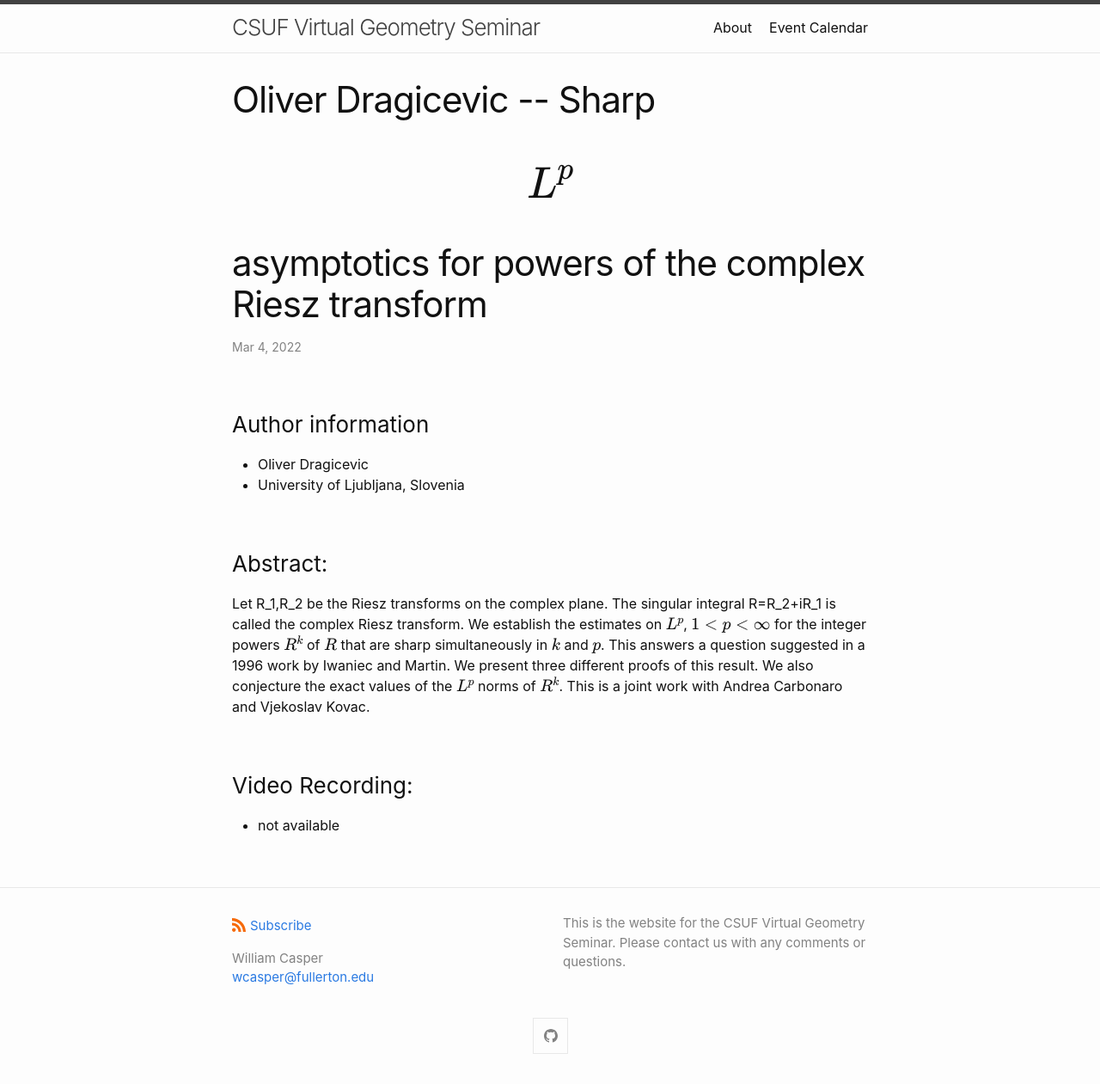
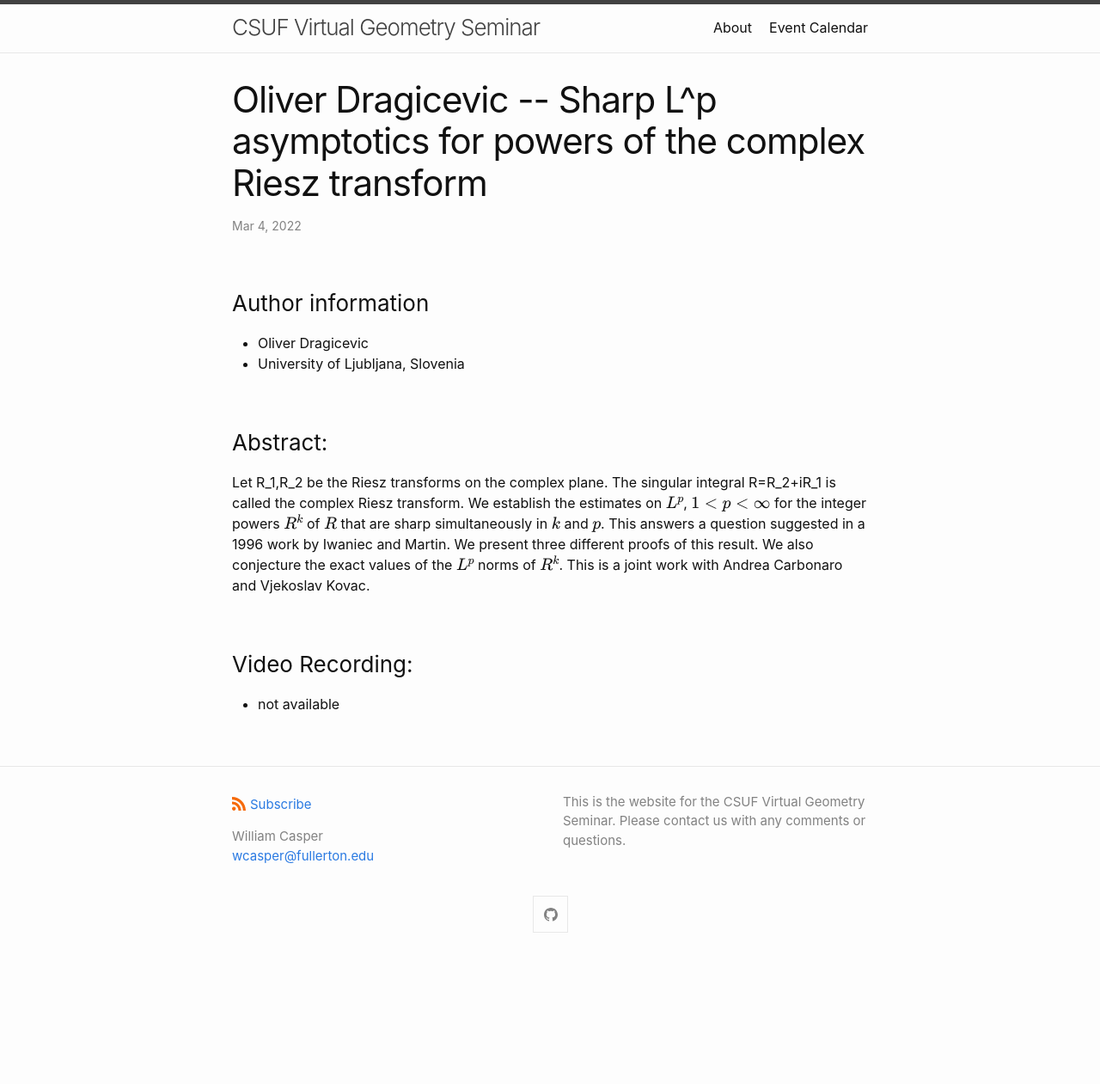
Before and after one commit to wcasper/geometry-seminar, a Jekyll site: the page built from _posts/2022-03-04-Talk-03.md, in a window 1280 px wide. Shown: the whole page at 86% size. Built offline with Jekyll 4.4.1, drawn with Linux system fonts in a browser that asks for light colours; after the commit the page ends 1120 px from its top, so only the background shows below that.

```diff
--- a/_posts/2022-03-04-Talk-03.md
+++ b/_posts/2022-03-04-Talk-03.md
@@ -1,6 +1,6 @@
 ---
 layout: post
-title: Oliver Dragicevic -- Sharp $$L^p$$ asymptotics for powers of the complex Riesz transform
+title: Oliver Dragicevic -- Sharp L^p asymptotics for powers of the complex Riesz transform
 ---
 
 ### Author information
```
